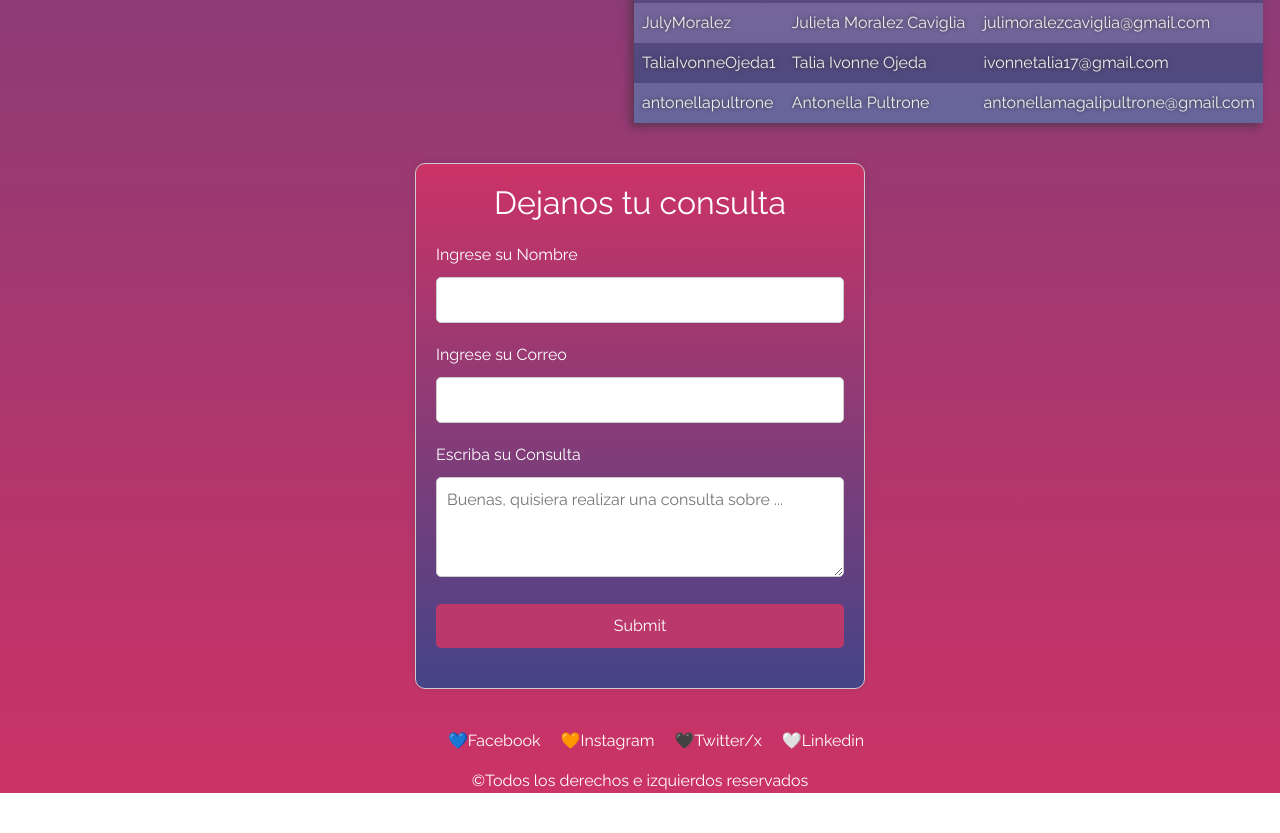
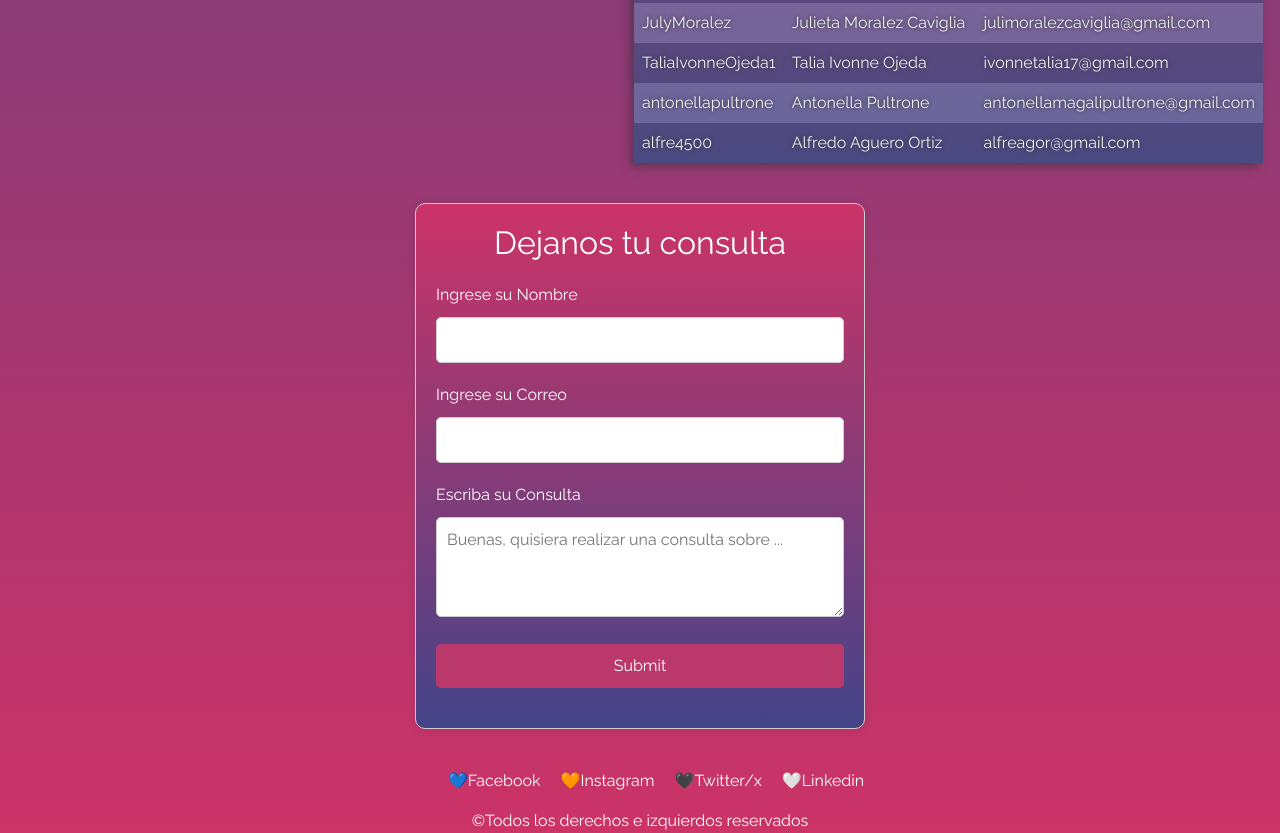
Before and after one commit to C215714N/git-fpescar-lxv14, a plain HTML site: page index.html in a window 1280 px wide. Shown: the part 1639-2472 px from the top of the page. Before the commit the page ends 2432 px from the top, so only its background shows below. Drawn offline with nearby package versions, Linux system fonts and the light colour scheme.

Commit message:
colaborador alfredo

```diff
--- a/index.html
+++ b/index.html
@@ -164,6 +164,11 @@
                             <td>Antonella Pultrone</td>
                             <td>antonellamagalipultrone@gmail.com</td>
                         </tr>
+                        <tr>
+                            <td>alfre4500</td>
+                            <td>Alfredo Aguero Ortiz</td>
+                            <td>alfreagor@gmail.com</td>
+                        </tr>
                     </tbody>
                 </table>
             </div>
```
Also changed, not shown: readme.md.
